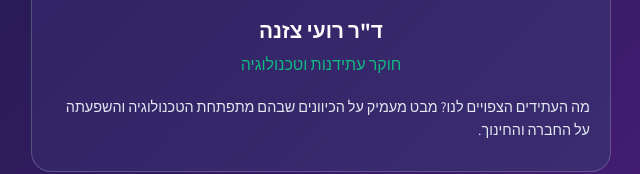
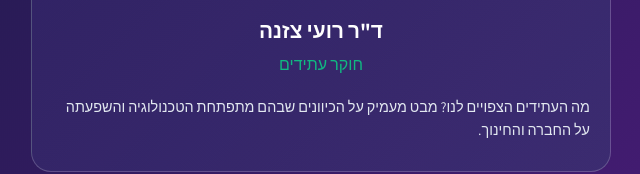
Before and after one commit to AhaDror/mashar-AI-con25, a plain HTML site: page index.html in a window 1280 px wide. Shown: the part 1146-1320 px from the top of the page, 9-649 px from the left. Drawn offline with Linux system fonts and the light colour scheme.

Commit message:
Update index.html

```diff
--- a/index.html
+++ b/index.html
@@ -670,7 +670,7 @@
                 <div class="speaker-card">
                     <img src="images/speakers/roey-tzezana.jpg" alt="ד״ר רועי צזנה" class="speaker-placeholder">
                     <h3 class="speaker-name">ד"ר רועי צזנה</h3>
-                    <p class="speaker-title">חוקר עתידנות וטכנולוגיה</p>
+                    <p class="speaker-title">חוקר עתידים</p>
                     <p class="speaker-bio">מה העתידים הצפויים לנו? מבט מעמיק על הכיוונים שבהם מתפתחת הטכנולוגיה והשפעתה על החברה והחינוך.</p>
                 </div>
             </div>
```
